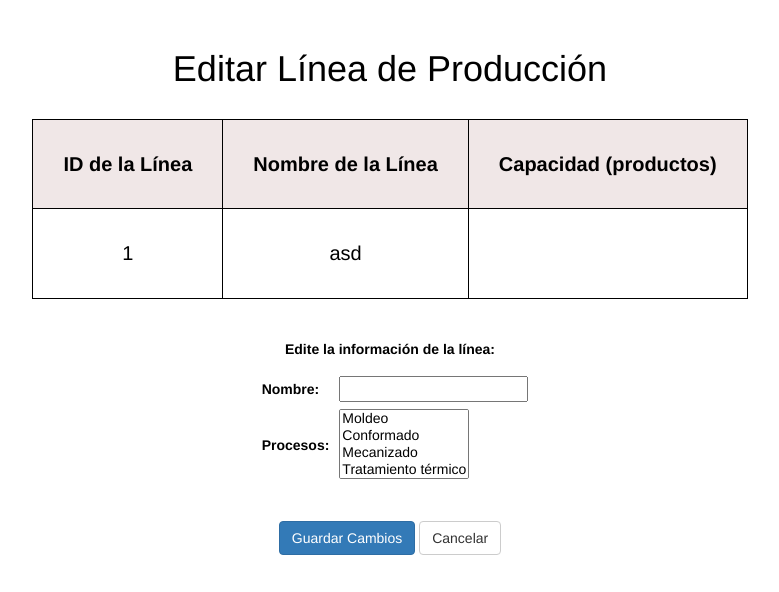
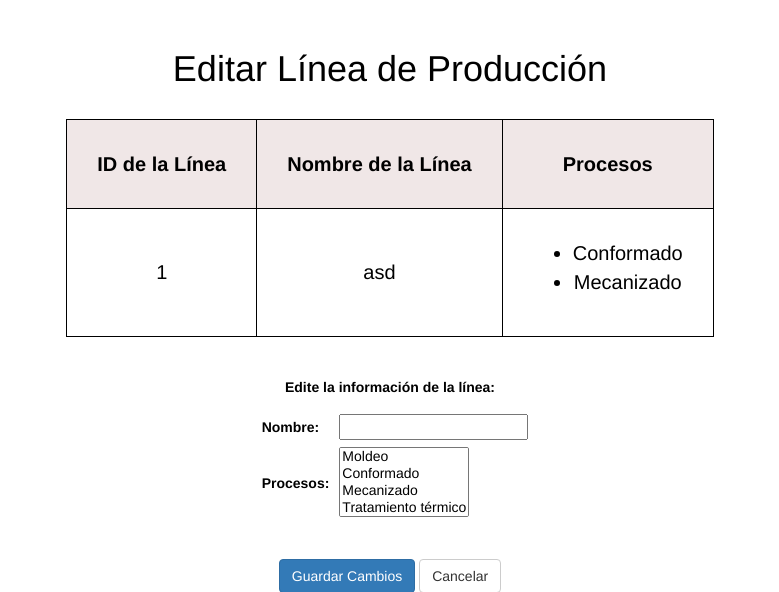
Before and after one commit to elWizardz/proyectopa, a Django app: page /lineasdeproduccion/editar/1/ in a window 1280 px wide. Shown: the part 81-673 px from the top of the page, without its empty margins (250-1029 px from the left). Run offline with Django 3.2, Linux system fonts and the light colour scheme; data comes from the database, SQL or seed files in the repository.

Commit message:
fixed templates to show properly the list of processes they own

```diff
--- a/proyectopaapp/templates/lineasdeproduccion_editar.html
+++ b/proyectopaapp/templates/lineasdeproduccion_editar.html
@@ -50,12 +50,18 @@
 				<tr>
 					<td class="tabla-header"><b>ID de la Línea</b></td>
 					<td class="tabla-header"><b>Nombre de la Línea</b></td>
-					<td class="tabla-header"><b>Capacidad (productos)</b></td>
+					<td class="tabla-header"><b>Procesos</b></td>
 				</tr>
 				<tr>
 					<td class="tabla-data">{{lineadeproduccion.id}}</td>
 					<td class="tabla-data">{{lineadeproduccion.nombre}}</td>
-					<td class="tabla-data">{{lineadeproduccion.capacidad}}</td>
+					<td class="tabla-data">
+						<ul>
+						{% for proceso in lineadeproduccion.procesos.all %}
+							<li>{{proceso.nombre}}</li>
+						{% endfor %}
+						</ul>
+					</td>
 				</tr>
 			</table></center>
 			<br><br>
```
Also changed, not shown: proyectopaapp/templates/lineasdeproduccion.html (+6 -2 lines).
